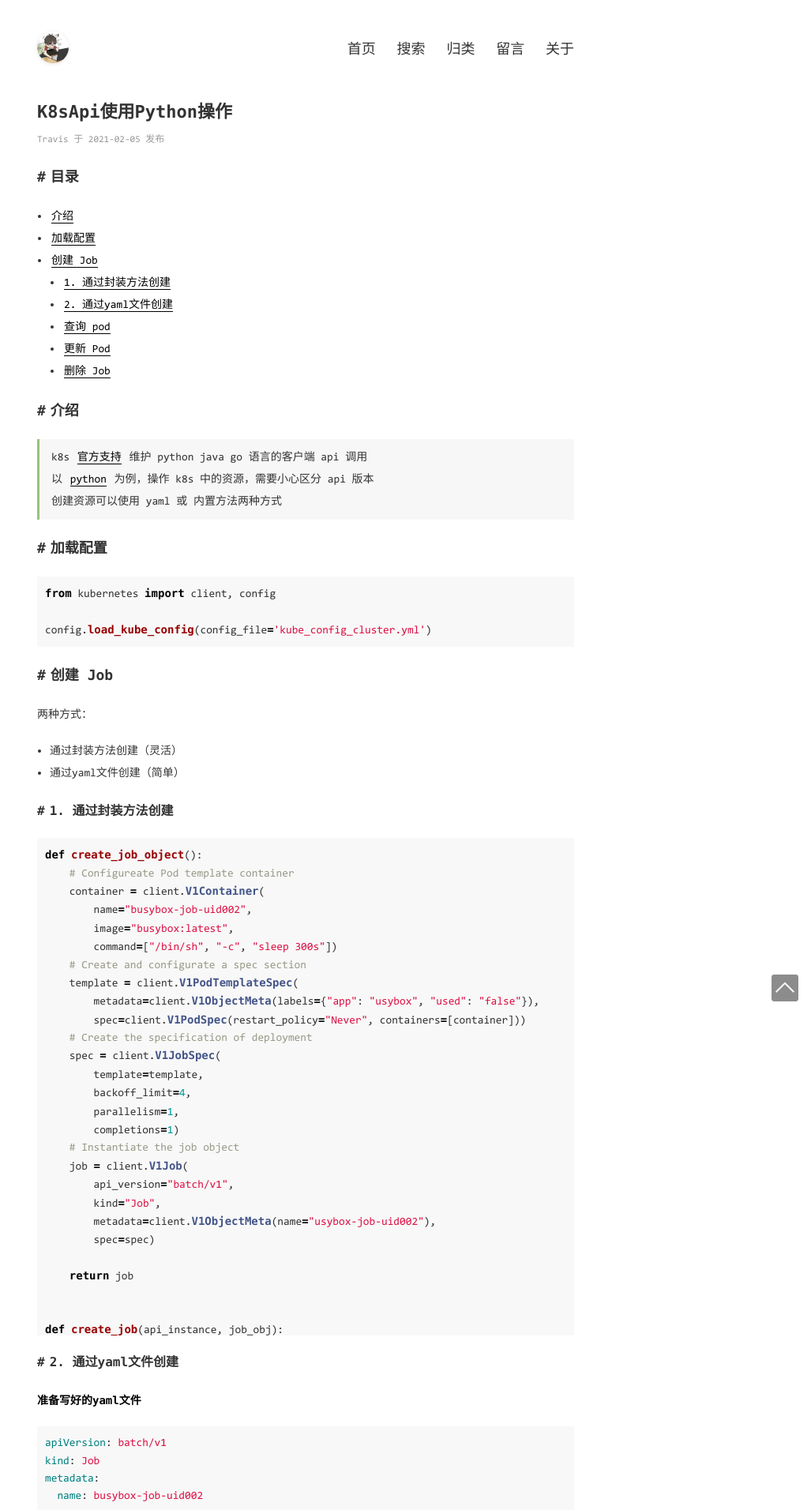
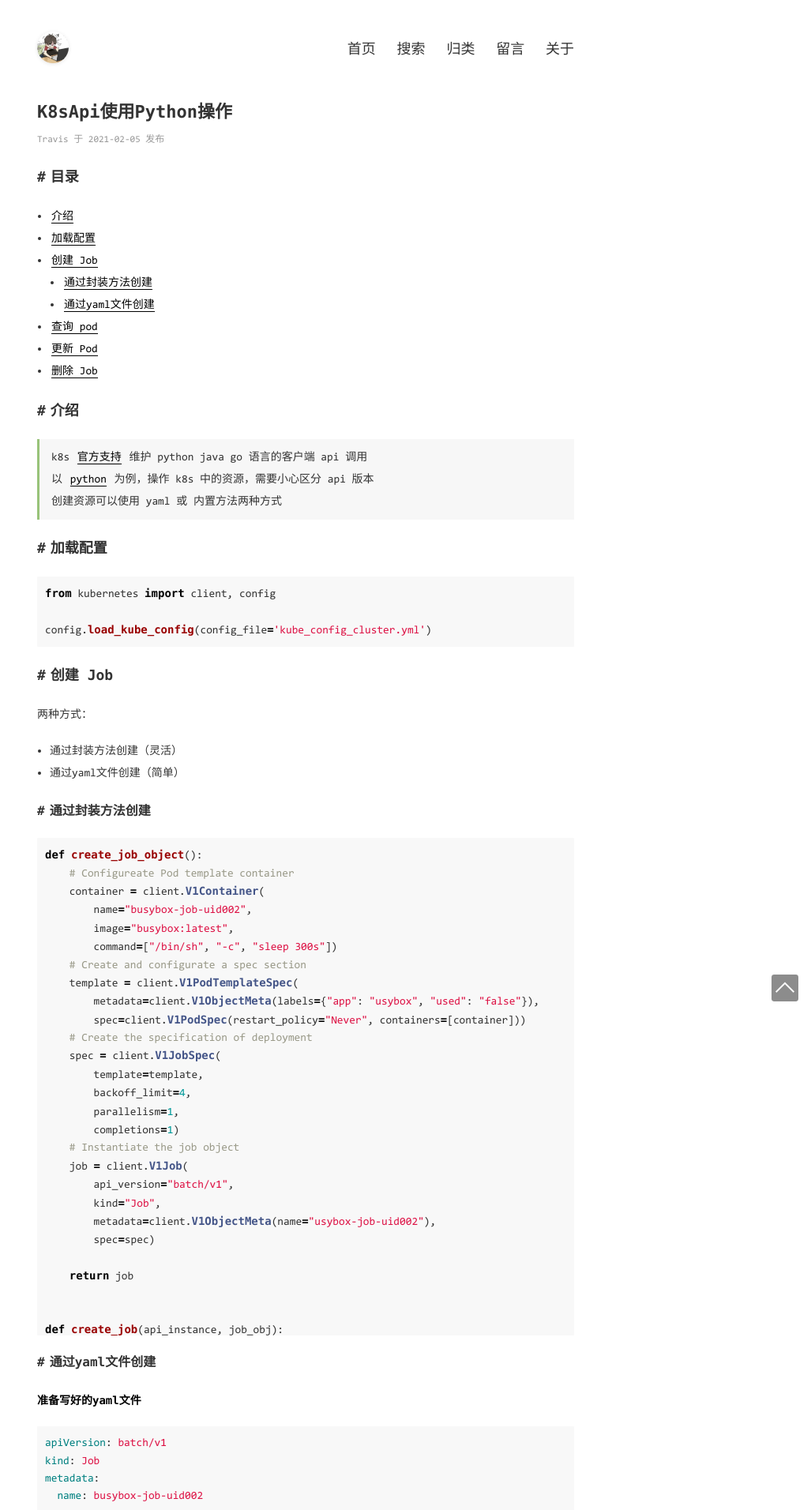
Before and after one commit to liuyuexizhi/liuyuexizhi.github.io, a Jekyll site: the page built from _posts/2021-02-05-K8sApi使用Python操作.md, in a window 1280 px wide. Shown: the top 1912 px of the page at 79% size, without its empty margins (253-1280 px from the left). Built offline with Jekyll 4.4.1, drawn with Linux system fonts in a browser that asks for light colours.

Commit message:
auto push

````diff
--- a/_posts/2021-02-05-K8sApi使用Python操作.md
+++ b/_posts/2021-02-05-K8sApi使用Python操作.md
@@ -34,7 +34,7 @@ config.load_kube_config(config_file='kube_config_cluster.yml')
 + 通过yaml文件创建（简单）
 
 
-### 1. 通过封装方法创建
+### 通过封装方法创建
 
 ```python
 def create_job_object():
@@ -79,7 +79,7 @@ def main():
     create_job(batch_v1, job_obj)
 ```
 
-### 2. 通过yaml文件创建
+### 通过yaml文件创建
 
 **准备写好的yaml文件**
 
@@ -123,7 +123,7 @@ def main():
 ```
 
 
-### 查询 pod
+## 查询 pod
 
 **查询指定命名空间下所有pod**
 
@@ -143,7 +143,7 @@ v1 = client.CoreV1Api()
 ret = v1.list_namespaced_pod(namespace='practice', label_selector="used=false")
 ```
 
-### 更新 Pod
+## 更新 Pod
 
 > 需求：更新 label "used=true"
 
@@ -165,7 +165,7 @@ v1 = client.CoreV1Api()
     )
 ```
 
-### 删除 Job
+## 删除 Job
 
 ```python
 def delete_job(api_instance):
--- a/src/md5sum.txt
+++ b/src/md5sum.txt
@@ -5,7 +5,7 @@ f6c395974226d68c3d46bf70be1a0eb4  ./posts/2020-03-26-Git-服务器协议-[Git].m
 3b3a8e0309dfca1a4eb75375807da53f  ./posts/2020-06-01-Git-分支-[Git].md
 b8c0939e33b2353ad87ed164d2eff669  ./posts/2021-01-13-Prometheus监控体系探索-[Prometheus,监控].md
 82eea3037f01ab3b4b6163598e3810cd  ./posts/2021-01-28-Git-Hook介绍-[Git].md
-ba7f1fc37683ff38548ebbdd49abde1f  ./posts/2021-02-05-K8sApi使用Python操作-[k8s,Python].md
+066b0ad3b5c96c407ccfe9955d611f2e  ./posts/2021-02-05-K8sApi使用Python操作-[k8s,Python].md
 2200d5159ec3a76aaac7094f29cfa2dc  ./posts/imgs/2021-01-13-Prometheus监控体系探索-整体架构图.png
 89565c198321d4e38647055d67483406  ./posts/imgs/2021-01-13-Prometheus监控体系探索-运维消息处理系统-功能处理流程.png
 799cc15821aa83d3c6808fb1cd685fbc  ./posts/imgs/2021-01-13-Prometheus监控体系探索-运维消息处理系统-功能模块.png
````
Also changed, not shown: src/posts/2021-02-05-K8sApi使用Python操作-[k8s,Python].md (+5 -5 lines), posts_imgs/2021/01/13/运维消息处理系统-功能处理流程.png (deleted), posts_imgs/2021/01/13/运维消息处理系统-功能模块.png (deleted).
